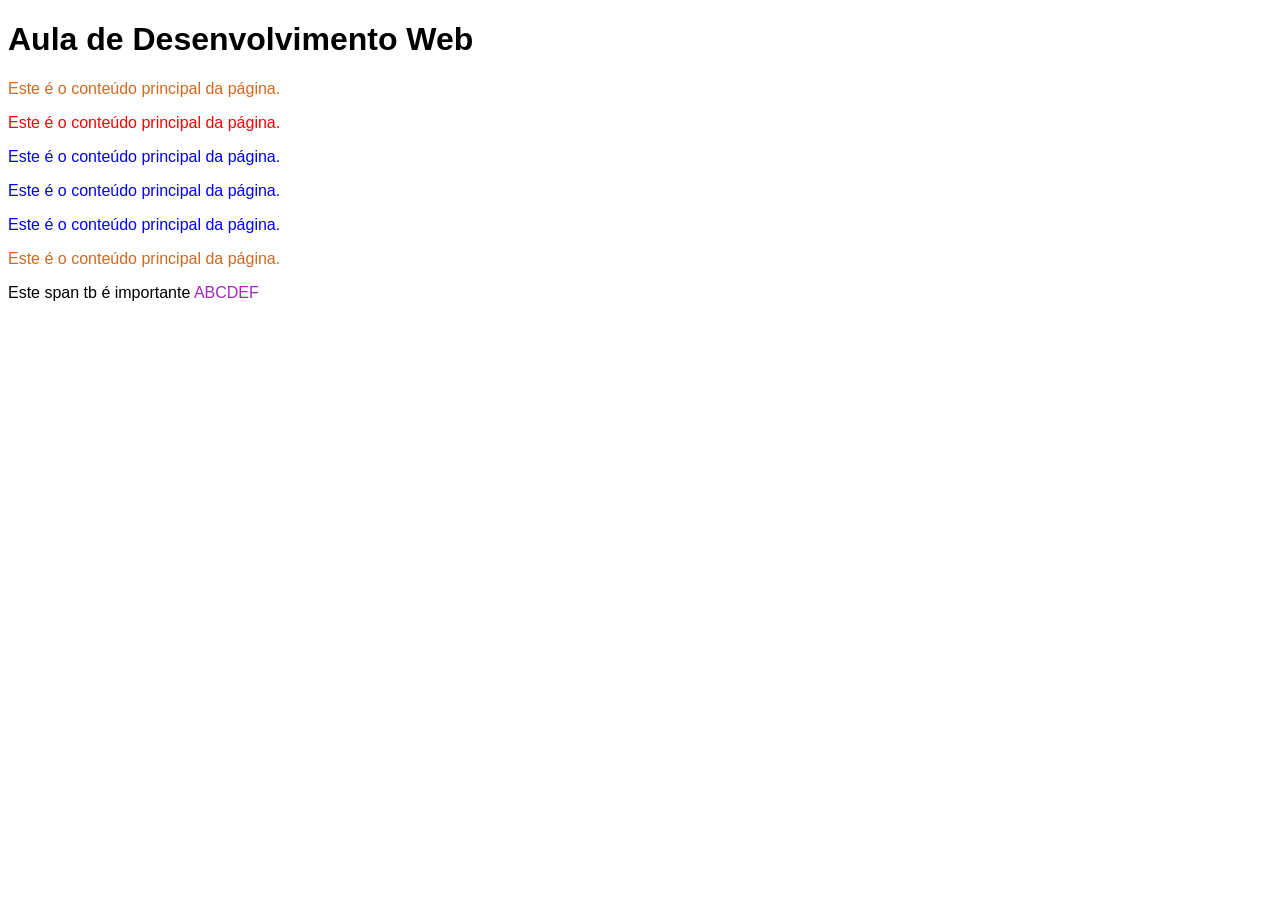
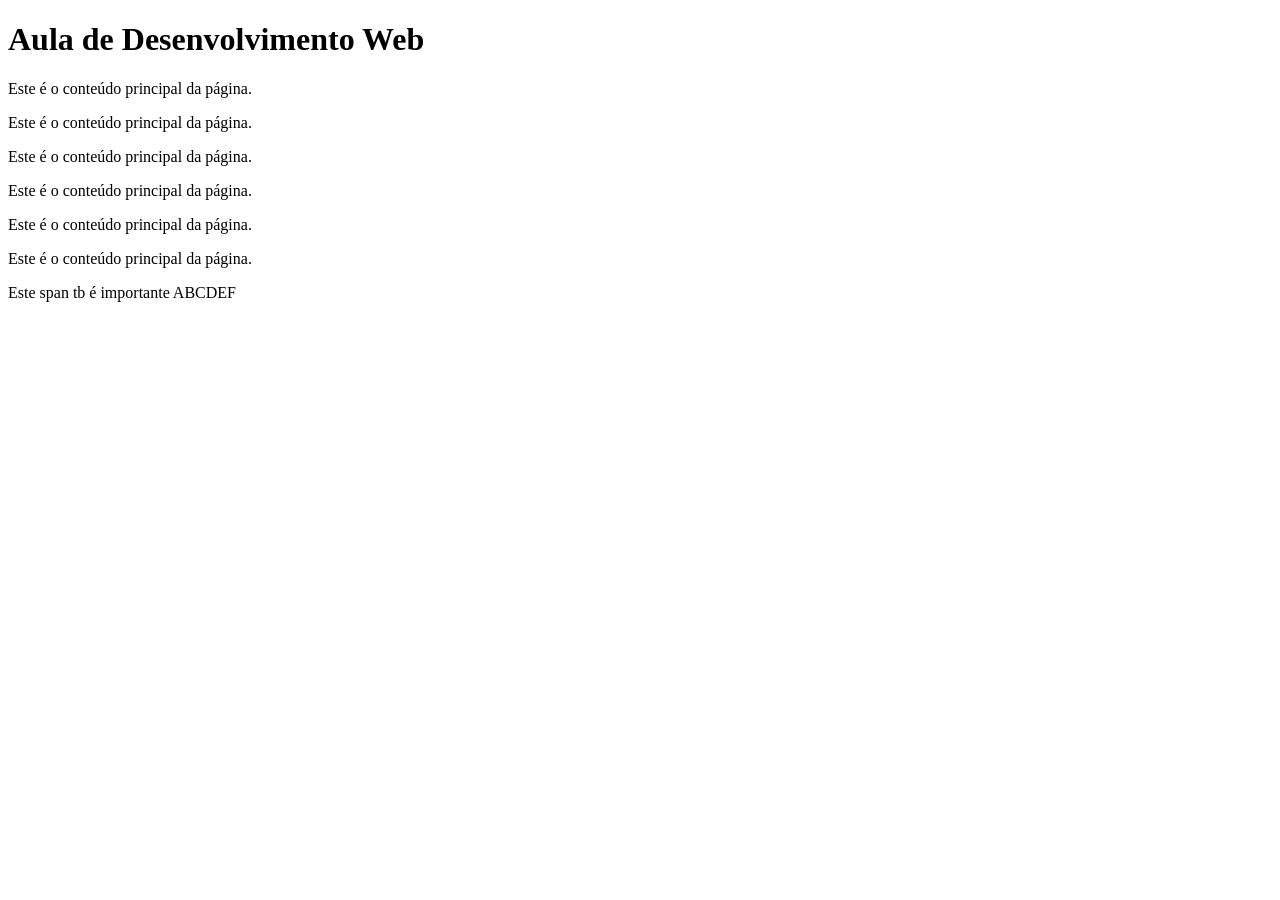

Aula 2026-02-27

--- a/Aulas/2026-02-05/src/styles/site.css
+++ b/Aulas/2026-02-05/src/styles/site.css
@@ -1,19 +1,7 @@
-* {
-  font-family: Arial, Helvetica, sans-serif;
-}
-
-p {
-  color: chocolate;
-}
-
-p#importante {
-  color: red;
-}
-
-.par {
-  color: blue;
-}
-
-span.par {
-  color: rgb(163, 42, 187);
+div.ex1 span {
+  width: 50px;
+  height: 50px;
+  background-color: tomato;
+  display: inline-block;
+  margin: 5px;
 }
